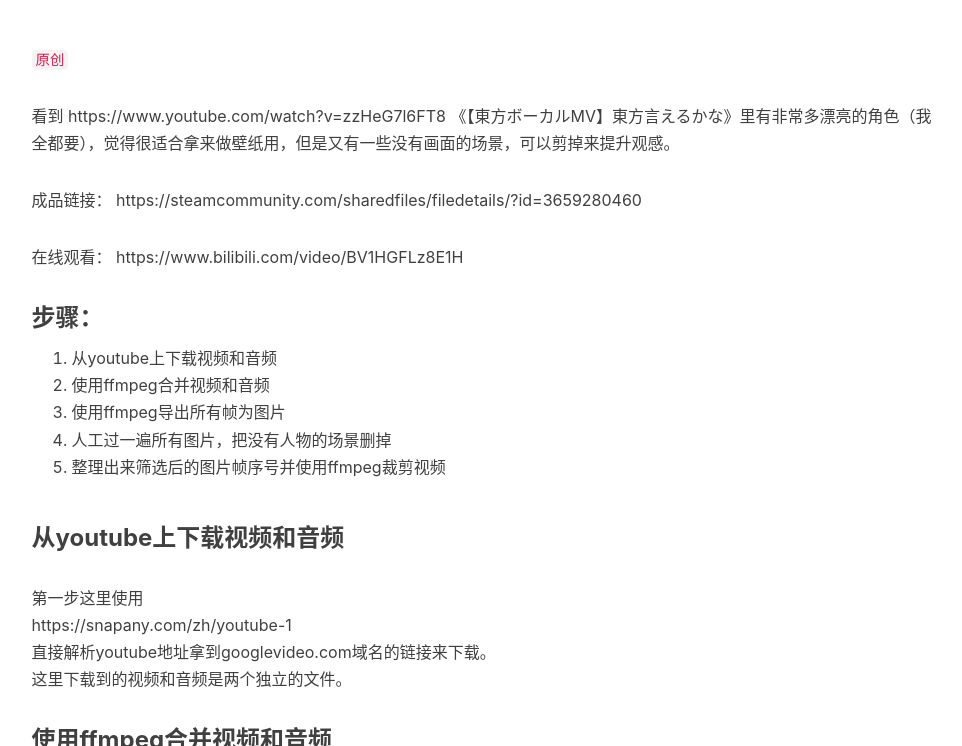
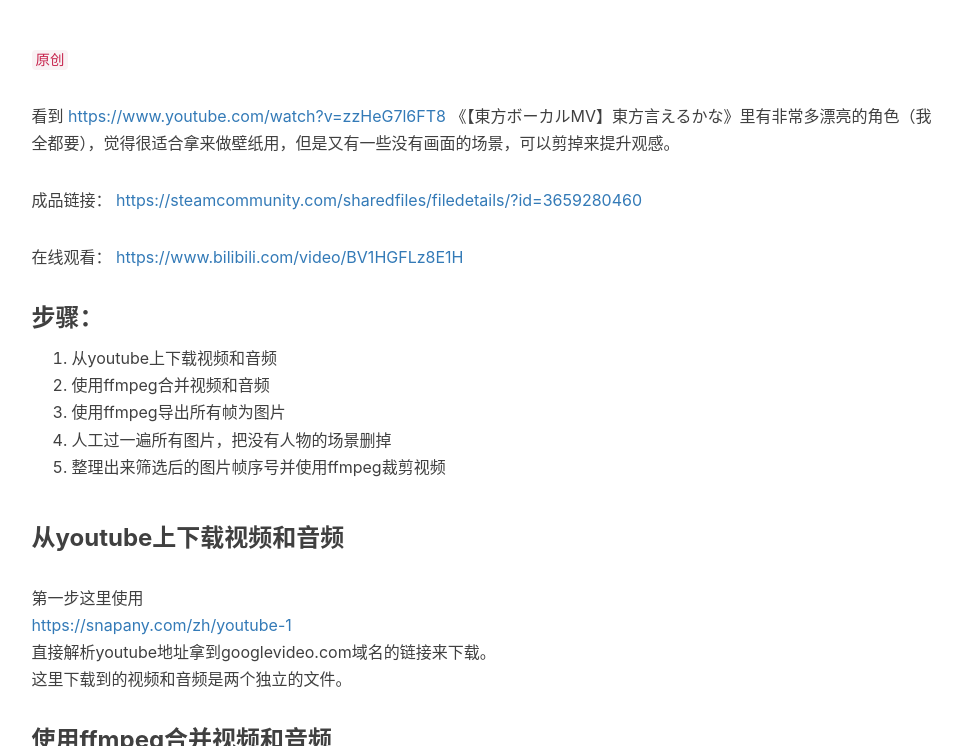
Before and after one commit to code4lala/code4lala.github.io, a Jekyll site: the page built from _posts/2026-02-03-ffmpeg-select-frames.markdown, in a window 1280 px wide and 900 px high, scrolled down 307 px, cut to the strip 154-900 px from the top of the window. Shown: the whole strip, without its empty margins (136-1098 px from the left). Built offline with Jekyll 4.4.1, drawn with Linux system fonts in a browser that asks for light colours; nearby versions of some CDN libraries; comment, search, counter and statistics services are not loaded; some of the changed lines change nothing that is shown.

Commit message:
链接
Signed-off-by: code4lala <fenglala@outlook.com>

```diff
--- a/_posts/2026-02-03-ffmpeg-select-frames.markdown
+++ b/_posts/2026-02-03-ffmpeg-select-frames.markdown
@@ -9,13 +9,13 @@ lang: zh
 
 `原创`
 
-看到 https://www.youtube.com/watch?v=zzHeG7l6FT8 《【東方ボーカルMV】東方言えるかな》里有非常多漂亮的角色（我全都要），觉得很适合拿来做壁纸用，但是又有一些没有画面的场景，可以剪掉来提升观感。
+看到 [https://www.youtube.com/watch?v=zzHeG7l6FT8](https://www.youtube.com/watch?v=zzHeG7l6FT8) 《【東方ボーカルMV】東方言えるかな》里有非常多漂亮的角色（我全都要），觉得很适合拿来做壁纸用，但是又有一些没有画面的场景，可以剪掉来提升观感。
 
 成品链接：
-https://steamcommunity.com/sharedfiles/filedetails/?id=3659280460
+[https://steamcommunity.com/sharedfiles/filedetails/?id=3659280460](https://steamcommunity.com/sharedfiles/filedetails/?id=3659280460)
 
 在线观看：
-https://www.bilibili.com/video/BV1HGFLz8E1H
+[https://www.bilibili.com/video/BV1HGFLz8E1H](https://www.bilibili.com/video/BV1HGFLz8E1H)
 
 ### 步骤：
 
@@ -28,7 +28,7 @@ https://www.bilibili.com/video/BV1HGFLz8E1H
 ### 从youtube上下载视频和音频
 
 第一步这里使用
-https://snapany.com/zh/youtube-1
+[https://snapany.com/zh/youtube-1](https://snapany.com/zh/youtube-1)
 直接解析youtube地址拿到googlevideo.com域名的链接来下载。
 这里下载到的视频和音频是两个独立的文件。
 
```
